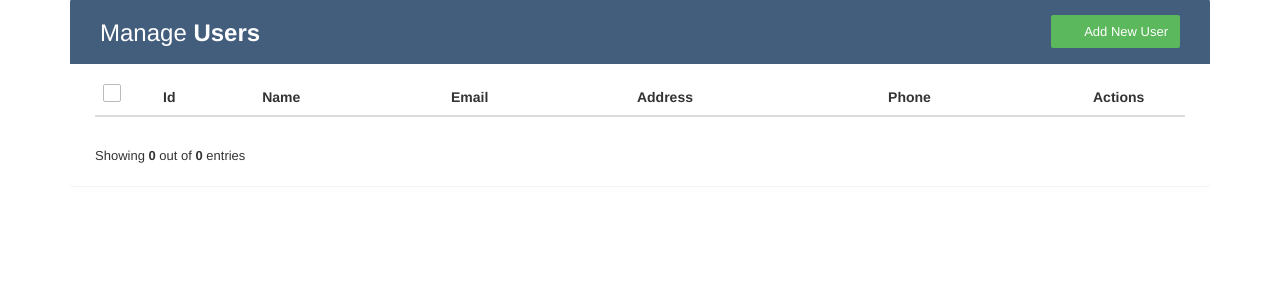
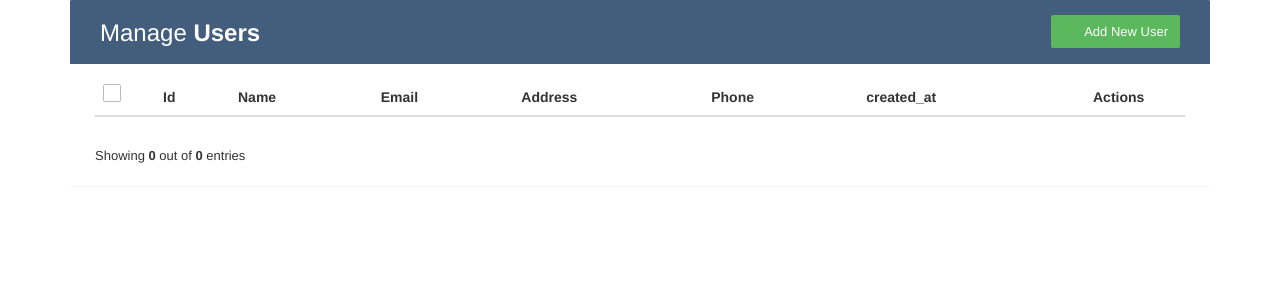
Before and after one commit to trulyenlightened/meinhunna, a Flask app: page /users/ in a window 1280 px wide. Shown: the part 51-351 px from the top of the page. Run offline with Flask 2, Linux system fonts and the light colour scheme; lists and menus that the app fills with data are empty; parts of the project's set-up code (start-up, migrations or seed data) failed here and were passed over; some libraries are stand-ins or nearby versions.

Commit message:
detetime format updated

```diff
--- a/src/auth/views.py
+++ b/src/auth/views.py
@@ -6,6 +6,8 @@ import datetime
 from argon2 import PasswordHasher
 import jsonify
 from functools import wraps
+from pytz import timezone
+from sqlalchemy import desc
 
 import jwt
 from flask_jwt_extended import (
@@ -176,7 +178,9 @@ Template for Users
 """
 @view_blueprint.route('/users/')
 def users():
-    users = db_session.query(models.User).all()
+    users = db_session.query(models.User).order_by(desc(models.User.created_at)).all()
+    for user in users:
+        user.created_at = user.created_at.strftime("%d-%m-%Y %I:%M %p")
     total_user = len(users)
     return render_template('users.html', users=users, total_user=total_user, title="Users")
 
@@ -189,12 +193,15 @@ def add_user():
         phone_number = request.form['phone_number']
         password = request.form['password']
 
+        now_asia = datetime.datetime.now().astimezone(timezone('Asia/Kolkata'))
+        # now_asia.strftime("%d-%m-%Y %I:%M %p")
+
         create_user = models.User(phone_number=phone_number,
                                     name=name,
                                     email=email,
                                     address=address,
                                     password_hash=ph.hash(password),
-                                    created_at=datetime.datetime.now())
+                                    created_at=now_asia)
         db_session.add(create_user)
         db_session.flush()
 
@@ -271,7 +278,9 @@ Template for Merchants
 """
 @view_blueprint.route('/merchants/')
 def merchants():
-    merchants = db_session.query(models.Merchant).all()
+    merchants = db_session.query(models.Merchant).order_by(desc(models.Merchant.created_at)).all()
+    for merchant in merchants:
+        merchant.created_at = merchant.created_at.strftime("%d-%m-%Y %I:%M %p")
     boys = db_session.query(models.Delivery_Boy).all()
     total_merchant = len(merchants)
     return render_template('merchants.html', merchants=merchants, total_merchant=total_merchant, boys=boys, title="Merchants")
@@ -382,7 +391,9 @@ Template for Delivery Boy
 """
 @view_blueprint.route('/delivery_boy/')
 def delivery_boy():
-    boys = db_session.query(models.Delivery_Boy).all()
+    boys = db_session.query(models.Delivery_Boy).order_by(desc(models.Delivery_Boy.created_at)).all()
+    for boy in boys:
+        boy.created_at = boy.created_at.strftime("%d-%m-%Y %I:%M %p")
     total_boy = len(boys)
     return render_template('delivery_boy.html', boys=boys, total_boy=total_boy, title="Delivery_Boy")
 
@@ -471,7 +482,9 @@ Template for Orders
 """
 @view_blueprint.route('/orders/')
 def orders():
-    orders = db_session.query(models.User, models.Order, models.Merchant, models.Delivery_Boy).filter(models.User.id == models.Order.user_id).filter(models.Merchant.id == models.Order.merchant_id).filter(models.Delivery_Boy.id == models.Order.boys_id).all()
+    orders = db_session.query(models.User, models.Order, models.Merchant, models.Delivery_Boy).filter(models.User.id == models.Order.user_id).filter(models.Merchant.id == models.Order.merchant_id).filter(models.Delivery_Boy.id == models.Order.boys_id).order_by(desc(models.Order.created_at)).all()
+    for order in orders:
+        order[1].created_at = order[1].created_at.strftime("%d-%m-%Y %I:%M %p")
     total_order = len(orders)
     return render_template('orders.html', orders=orders, total_order=total_order, title="Orders")
 
--- a/src/templates/delivery_boy.html
+++ b/src/templates/delivery_boy.html
@@ -108,6 +108,7 @@
                         <th>Name</th>
                         <th>Phone</th>
                         <th>Email</th>
+                        <th>Created_at</th>
                         <th>Actions</th>
                     </tr>
                 </thead>
@@ -128,7 +129,7 @@
                         {% else %}
                             <td>{{ boy.email }}</td>
                         {% endif %}
-
+                        <td>{{ boy.created_at }}</td>
                         <td>
                             <a href="{{ url_for('view_blueprint.update_boy_uri', boy_id=boy.id) }}" class="edit" data-toggle="modal"><i class="material-icons" data-toggle="tooltip" title="Edit">&#xE254;</i></a>
                             <a href="{{ url_for('view_blueprint.delete_boy', boy_id=boy.id) }}" onclick="return confirm('Are you sure you want to delete this item?');" name="boy_id" value="1" class="delete" data-toggle="modal"><i class="material-icons" data-toggle="tooltip" title="Delete">&#xE872;</i></a>
--- a/src/templates/merchants.html
+++ b/src/templates/merchants.html
@@ -112,6 +112,7 @@
                         <th>longitude</th>
                         <th>Deliver Boy</th>
                         <th>Phone</th>
+                        <th>Created_at</th>
                         <th>Actions</th>
                     </tr>
                 </thead>
@@ -135,6 +136,7 @@
                                 {% endif %}
                             {% endfor %}
                         <td>{{ merchant.phone_number }}</td>
+                        <td>{{ merchant.created_at }}</td>
                         <td>
                             <a href="{{ url_for('view_blueprint.update_merchant_uri', merchant_id=merchant.id) }}" class="edit" data-toggle="modal"><i class="material-icons" data-toggle="tooltip" title="Edit">&#xE254;</i></a>
                             <a href="{{ url_for('view_blueprint.delete_merchant', merchant_id=merchant.id) }}" onclick="return confirm('Are you sure you want to delete this item?');" class="delete" data-toggle="modal"><i class="material-icons" data-toggle="tooltip" title="Delete">&#xE872;</i></a>
--- a/src/templates/users.html
+++ b/src/templates/users.html
@@ -109,6 +109,7 @@
                         <th>Email</th>
 						<th>Address</th>
                         <th>Phone</th>
+                        <th>created_at</th>
                         <th>Actions</th>
                     </tr>
                 </thead>
@@ -126,6 +127,7 @@
                         <td>{{ user.email }}</td>
 						<td>{{ user.address }}</td>
                         <td>{{ user.phone_number }}</td>
+                        <td>{{ user.created_at }}</td>
                         <td>
                             <a href="{{ url_for('view_blueprint.update_user_uri', user_id=user.id) }}" class="edit" data-toggle="modal"><i class="material-icons" data-toggle="tooltip" title="Edit">&#xE254;</i></a>
                             <a href="{{ url_for('view_blueprint.delete_user', user_id=user.id) }}" onclick="return confirm('Are you sure you want to delete this item?');" class="delete" data-toggle="modal"><i class="material-icons" data-toggle="tooltip" title="Delete">&#xE872;</i></a>
```
Also changed, not shown: 1 other file.
